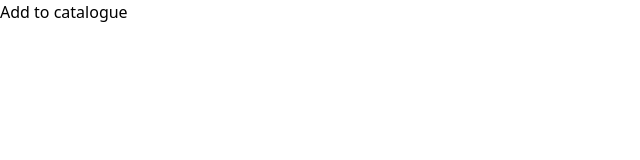
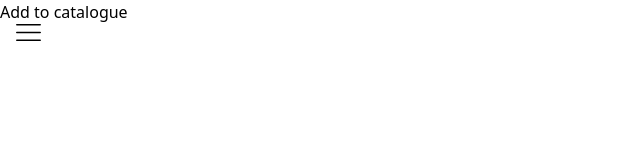
Before and after one commit to tomasbirbe/stocker, a Next.js app: page /catalogue/add in a window 1280 px wide. Shown: the top 160 px of the page, without its empty margins (0-640 px from the left). Built offline with nearby package versions, Linux system fonts and the light colour scheme.

Commit message:
main: add a basic nav menu

```diff
--- a/app/Nav.tsx
+++ b/app/Nav.tsx
@@ -1,13 +1,23 @@
 import NavSubMenu from "./NavSubMenu";
 import NavLink from "./NavLink";
+import Image from "next/image";
+import { useState } from "react";
 
 export default function Nav() {
+  const [isNavOpen, setIsNavOpen] = useState(false);
+
+  function toggleNav() {
+    console.log(isNavOpen);
+    setIsNavOpen((prevState) => !prevState);
+  }
+
   return (
     <>
-      {true ? (
-        <button></button>
-      ) : (
-        <nav className="w-[200px">
+      {isNavOpen ? (
+        <nav className="w-[200px] absolute h-full top-0 left-0">
+          <div className="w-full h-[50px] bg-red-500 flex justify-end">
+            <button onClick={toggleNav}>Back</button>
+          </div>
           <ul>
             <NavLink href="/catalogue">Catalogo</NavLink>
             <NavSubMenu>
@@ -21,6 +31,10 @@ export default function Nav() {
             </NavSubMenu>
           </ul>
         </nav>
+      ) : (
+        <button className="absolute top-5 left-4 h-fit w-fit" onClick={toggleNav}>
+          <Image alt="menu icon" height={25} src="/icons/menu.svg" width={25} />
+        </button>
       )}
     </>
   );
--- a/app/layout.tsx
+++ b/app/layout.tsx
@@ -1,3 +1,4 @@
+"use client";
 import Nav from "./Nav";
 import "./globals.css";
 
@@ -10,7 +11,7 @@ export default function RootLayout({
 }) {
   return (
     <html lang="en">
-      <body className="w-full flex">
+      <body className="w-full flex relative">
         <Nav />
         {children}
       </body>
```
Also changed, not shown: a.js (deleted, +0 -7 lines), public/icons/menu.svg (added).
